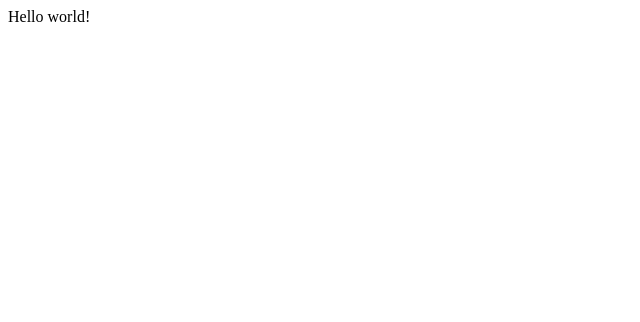
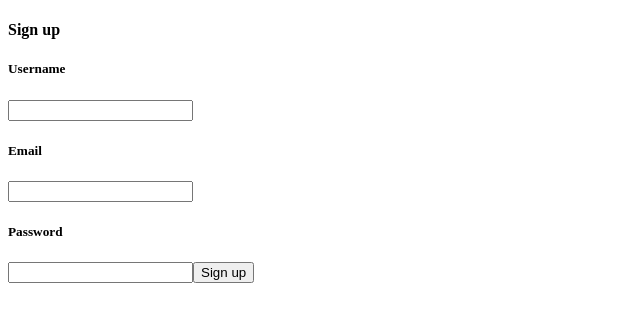
Before and after one commit to johnflentri/zone-watch-client, a React (Create React App) app: page / in a window 1280 px wide. Shown: the top 322 px of the page, without its empty margins (0-640 px from the left). Built offline with nearby package versions, Linux system fonts and the light colour scheme.

Commit message:
New user can be created

```diff
--- a/src/App.js
+++ b/src/App.js
@@ -1,15 +1,12 @@
 import React, { Component } from 'react'
-import store from './store'
 import './App.css';
-import { Provider } from 'react-redux'
+import SignUpForm from './components/SignUpForm'
 
 class App extends Component {
   render() {
-    return (
-      <Provider store={store}>
-        <div>Hello world!</div>
-      </Provider>
-    );
+    return <main>
+      <SignUpForm />
+    </main>
   }
 }
 
--- /dev/null
+++ b/src/components/AuthForm.js
@@ -0,0 +1,35 @@
+import React from 'react'
+
+export default class AuthForm extends React.Component {
+  render() {
+    const { title: label, onSubmit, onChange, user } = this.props
+    return <form onSubmit={onSubmit}>
+      <h4>{label}</h4>
+      <h5>Username</h5>
+      <input
+        onChange={event => {
+          console.log('event.target test:', event.target)
+          onChange('username', event)
+        }}
+        type='text'
+        value={user.username}
+      />
+      <h5>Email</h5>
+      <input
+        onChange={event => {
+          console.log('event.target test:', event.target)
+          onChange('email', event)
+        }}
+        type='text'
+        value={user.email}
+      />
+      <h5>Password</h5>
+      <input
+        onChange={event => onChange('password', event)}
+        type='text'
+        value={user.password}
+      />
+      <button>{label}</button>
+    </form>
+  }
+}
--- /dev/null
+++ b/src/components/AuthFormContainer.js
@@ -0,0 +1,40 @@
+import React from 'react'
+
+import AuthForm from './AuthForm'
+
+export default class AuthFormContainer extends React.Component {
+  state = {
+    username: '',
+    email: '',
+    password: '',
+  }
+
+  onChange = (key, event) => {
+    const update = { [key]: event.target.value }
+    this.setState(update)
+  }
+
+  onSubmit = async (event) => {
+    event.preventDefault()
+    try {
+      const { username, email, password } = this.state
+      await this.props.submit(username, email, password)
+      this.setState({ username: '', email: '', password: '' })
+    } catch (error) {
+      console.error(error)
+    }
+  }
+
+  render() {
+    const { title } = this.props
+    const { username, email, password } = this.state
+    const user = { username, email, password }
+
+    return <AuthForm
+      onSubmit={this.onSubmit}
+      title={title}
+      onChange={this.onChange}
+      user={user}
+    />
+  }
+}
--- /dev/null
+++ b/src/components/SignUpForm.js
@@ -0,0 +1,24 @@
+import React from 'react'
+import superagent from 'superagent'
+import AuthFormContainer from './AuthFormContainer'
+
+export default class SignupForm extends React.Component {
+  submit = async (username, email, password) => {
+    try {
+      const entity = { username, email, password }
+      await superagent
+        .post(`http://localhost:4000/user`)
+        .send(entity)
+    } catch (error) {
+      console.error(error)
+    }
+  }
+
+  render() {
+    return <AuthFormContainer
+      submit={this.submit}
+      description='signed up'
+      title='Sign up'
+    />
+  }
+}
```
Also changed, not shown: actions.js (+22 -0 lines), src/index.js (+8 -6 lines), src/reducers/users.js (added, +10 -0 lines).
